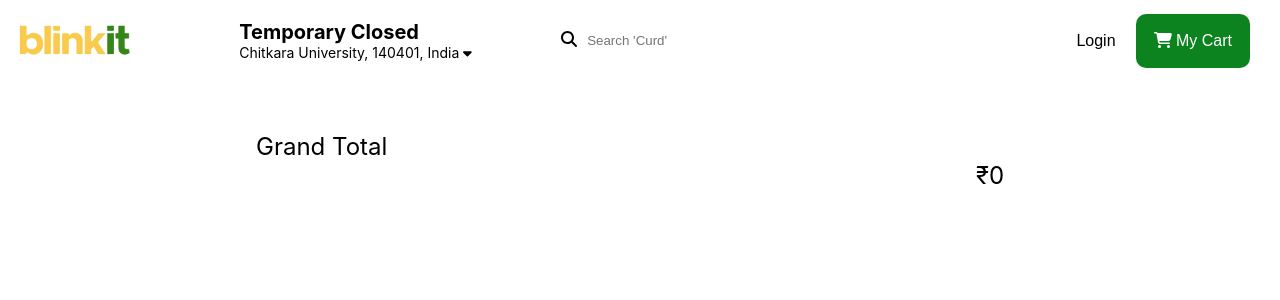
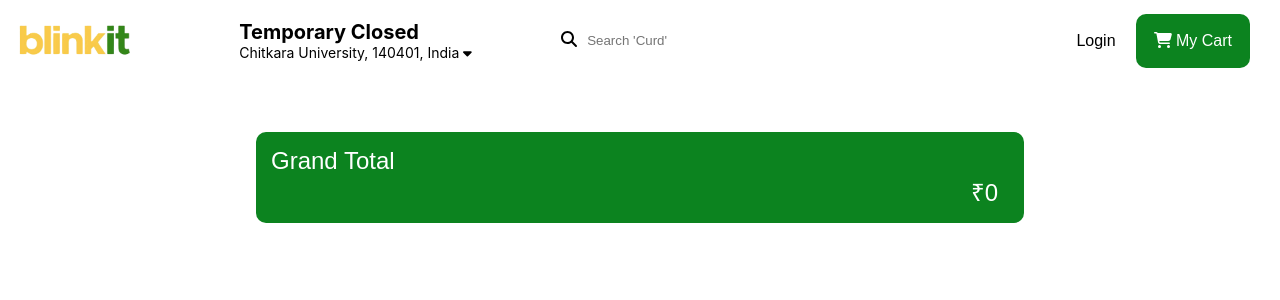
Before and after one commit to mpsinghji/Food_app, a React (Create React App) app: page / in a window 1280 px wide. Both pictures are taken after a click on the button "My Cart". Shown: the top 300 px of the page. Built offline with nearby package versions, Linux system fonts and the light colour scheme.

Commit message:
css styling

```diff
--- a/src/components/Cards.js
+++ b/src/components/Cards.js
@@ -10,7 +10,7 @@ const Cards = ({ item, handleClick }) => {
     const button = document.getElementById("myButton");
     button.classList.add("clicked");
     setButtonText('✔');
-    setButtonStyle({ backgroundColor: '#28a745',color:'white',padding: '5px 10px' });
+    setButtonStyle({ backgroundColor: '#28a745',color:'white',padding: '5px 20px' });
     handleClick(item);
   }
 
--- a/src/components/Data.js
+++ b/src/components/Data.js
@@ -10,7 +10,7 @@ const data = {
     },
     {
       id: 2,
-      title: "Nestle Milkmaid Sweetened...",
+      title: "Nestle Milkmaid Sweetened",
       weight: "380g",
       price: 147,
       img: "https://cdn.grofers.com/cdn-cgi/image/f=auto,fit=scale-down,q=50,metadata=none,w=270/app/images/products/sliding_image/10491a.jpg",
@@ -28,7 +28,7 @@ const data = {
       id: 4,
       title: "Harvest Gold Hearty Brown",
       weight: "400g",
-      price: 400,
+      price: 40,
       img: "https://cdn.grofers.com/cdn-cgi/image/f=auto,fit=scale-down,q=50,metadata=none,w=270/app/images/products/sliding_image/24194a.jpg?ts=1661157751",
       amount: 1,
     },
--- a/src/styles/Cards.css
+++ b/src/styles/Cards.css
@@ -1,13 +1,13 @@
-section{
+section {
   width: 90%;
   margin: auto;
-    margin-top: 5%;
+  margin-top: 1.5%;
   display: grid;
   grid-template-columns: repeat(6, 1fr);
   grid-template-rows: auto;
 }
 
-.cards{
+.cards {
   padding: 5px;
   padding-bottom: 20px;
   width: 200px;
@@ -16,30 +16,31 @@ section{
   border-radius: 20px;
   border: 0.5px solid grey;
 }
-.cards:hover{
-    /* box-shadow: 0 10px 10px 10px rgba(0,0,0,0.1); */
+.cards:hover {
+  /* box-shadow: 0px 0px 10px 10px rgba(0, 0, 0, 0.1); */
+  box-shadow: 8px 8px 10px 3px rgba(0, 0, 0, 0.1);
   cursor: pointer;
 }
-.image_box img{
+.image_box img {
   width: 130px;
   height: 150px;
   margin-left: 20%;
 }
-.details p:nth-child(1){
+.details p:nth-child(1) {
   font-weight: bold;
   margin-left: 10px;
 }
-.details p:nth-child(2){
+.details p:nth-child(2) {
   color: grey;
   margin-left: 10px;
   font-size: 0.8rem;
 }
-.details p:nth-child(3){
+.details p:nth-child(3) {
   font-weight: bold;
   margin-left: 10px;
   color: grey;
 }
-#myButton{
+#myButton {
   padding: 5px 10px;
   border: 1px solid #318616;
   /* font-weight: bold; */
@@ -47,7 +48,7 @@ section{
   color: #318616;
   outline: none;
   border-radius: 10px;
-    /* margin-left: 50%; */
+  margin-top: 5px;
   margin-right: 150px;
 }
 /* #myButton.clicked{
--- a/src/styles/Cart.css
+++ b/src/styles/Cart.css
@@ -24,7 +24,7 @@ article{
     align-items: center;
     justify-content: space-between;
     margin-top: 20px;
-    border-bottom: 2px solid skyblue;
+    border-bottom: 2px solid #cac2c2;
     padding-bottom: 5px;
 }
 .cart_box div:nth-child(2) button{
@@ -47,10 +47,12 @@ article{
     cursor: pointer;
 }
 .cart_box div:nth-child(3) button:hover{
-    background-color: #f07178;
+    background-color: red
+    ;
 }
 .cart_box div:nth-child(3) span{
-    background-color: lightgreen;
+    background-color: #0c831f;
+    color: white;
     padding: 5px 10px;
     border-radius: 5px;
     margin-right: 10px;
@@ -72,11 +74,18 @@ article{
 }
 .GrandTotal{
     margin-top: 50px;
+    background-color: #0c831f;
+    border-radius: 10px;
+    color: white;
+    font-family: Arial, Helvetica, sans-serif;
+    padding: 15px;
+    cursor: pointer;
+
 }
 .GrandTotal span:nth-child(1){
     font-size: 1.5rem;
 }
 .GrandTotal span:nth-child(2){
     font-size: 1.5rem;
-    margin-left: 720px;
+    margin-left: 700px;
 }
```
Lines whose indentation alone changed are shown as unchanged.
